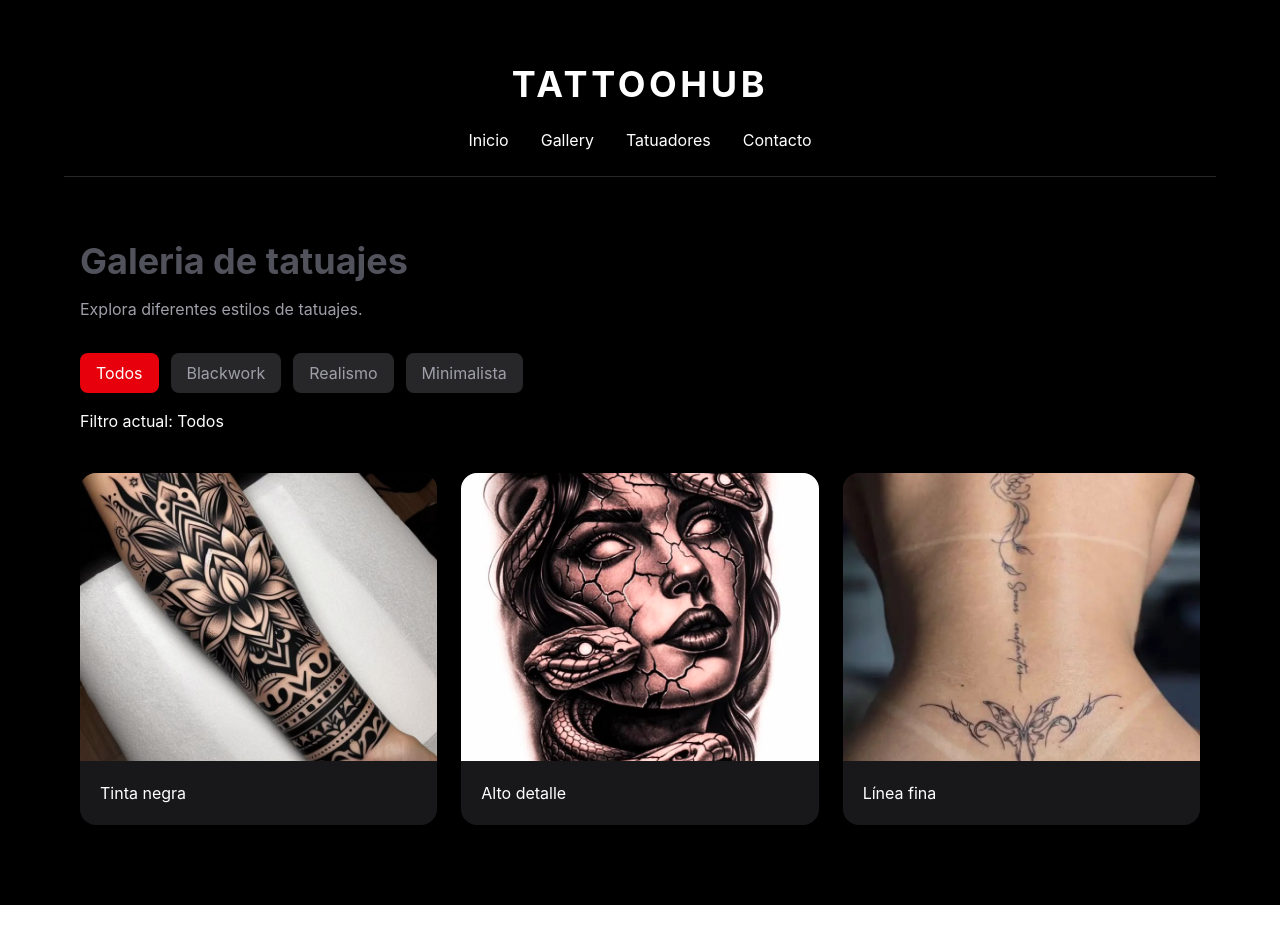
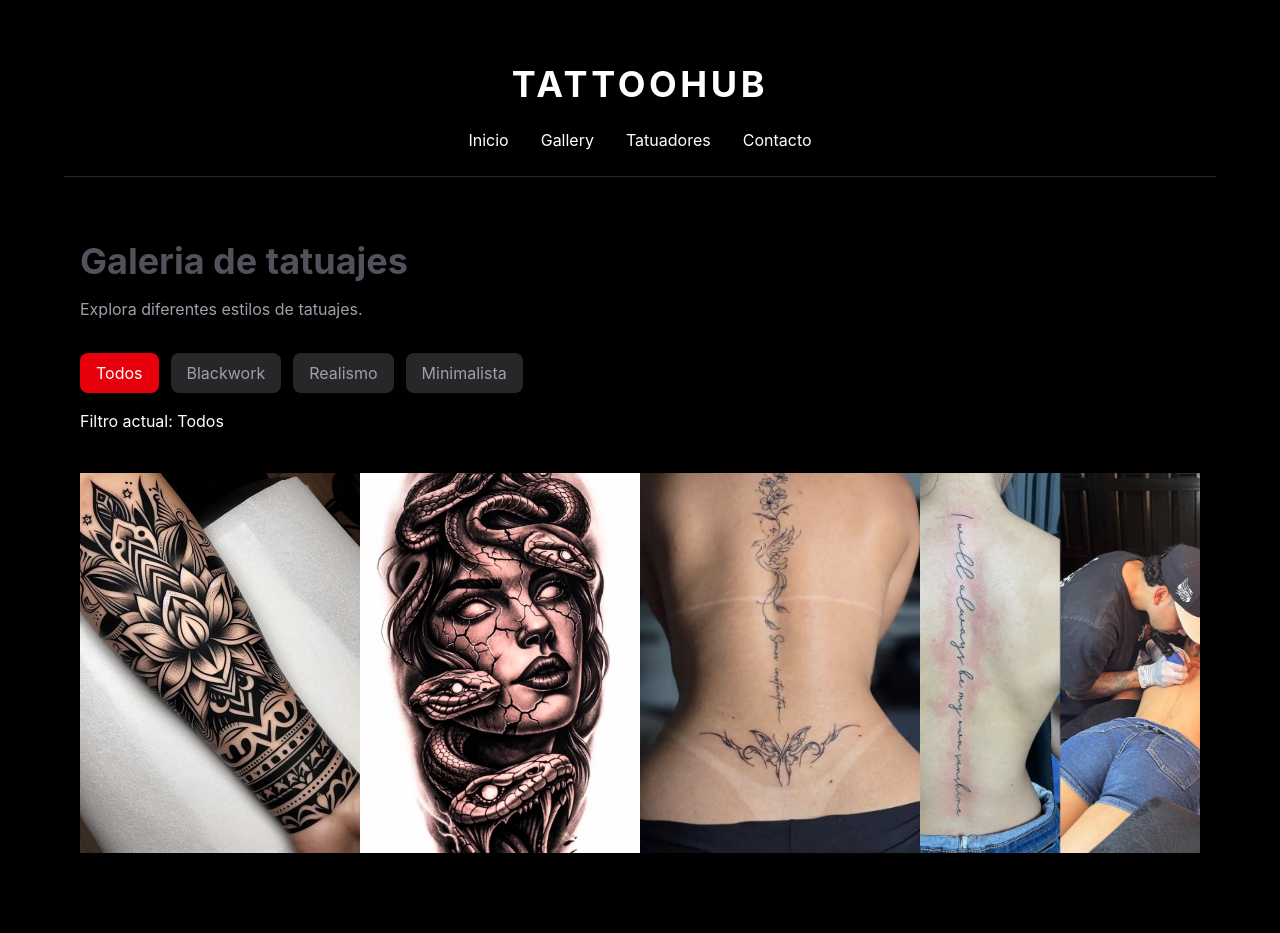
Before and after one commit to sebasstianchaveez/TattooHub, a React (Vite) app: page /Gallery in a window 1280 px wide. Before the commit the page ends 905 px from the top, so only its background shows below. Built offline with nearby package versions, Linux system fonts and the light colour scheme.

Commit message:
gallerya y inicio css

```diff
--- a/index.html
+++ b/index.html
@@ -4,7 +4,11 @@
     <meta charset="UTF-8" />
     <link rel="icon" type="image/svg+xml" href="/favicon.svg" />
     <meta name="viewport" content="width=device-width, initial-scale=1.0" />
-    <title>tattohub</title>
+    <meta
+      name="description"
+      content="TattoHub: descubre inspiración, estilos y arte del tatuaje"
+    />
+    <title>TattooHub | Inspiración y arte del tatuaje</title>
   </head>
   <body>
     <div id="root"></div>
--- a/src/components/TattooCard.tsx
+++ b/src/components/TattooCard.tsx
@@ -12,18 +12,18 @@ function TattoCard({ title, style, image }: TattoCardProps) {
   const navigate = useNavigate();
 
   return (
-    <article className="group overflow-hidden rounded-2xl bg-zinc-900 shadow-lg transition-all duration-500 hover:-translate-y-2 hover:shadow-2xl">
+    <article className="tattoo-card">
 
-     <div className="relative overflow-hidden">
+     <div className="tattoo-image-container">
         <img
           src={image}
           alt={title}
-          className="h-72 w-full object-cover"
+          className="tattoo-image"
         />
 
-        <div className="absolute inset-0 flex items-end bg-black/0 p-6 opacity-0 transition-all duration-500 group-hover:bg-black/50 group-hover:opacity-100">
+        <div className=" tattoo-overlay">
 
-          <div className="translate-y-6 transition-transform duration-500 group-hover:translate-y-0">
+          <div className="tattoo-content">
               <h2 className="text-2xl font-bold text-white">
                 {title}
               </h2>
@@ -45,9 +45,7 @@ function TattoCard({ title, style, image }: TattoCardProps) {
 
       </div>
 
-      <div className="p-5">
-        <p className="text-white">{style}</p>
-      </div>
+
 
 
 
--- a/src/data/tattoos.tsx
+++ b/src/data/tattoos.tsx
@@ -1,6 +1,7 @@
 import blackwork from '../assets/Tattoos/blackwork.jpg'
 import realismo from '../assets/Tattoos/Realismo.jpg'
 import minimalista from '../assets/Tattoos/minimalista.jpg'
+import Caro from '../assets/Tattoos/Caro.jpg'
 
 export const tattoos = [
   {
@@ -39,4 +40,17 @@ export const tattoos = [
     difficulty: 'Intermedio',
     image: minimalista,
   },
+
+  {
+    id: 'caro',
+    title: 'Caro',
+    style: 'Tinta negra y colores',
+    description:
+    'El estilo Caro se caracteriza por su uso de colores vibrantes, diseños clásicos y motivos simbólicos.',
+    detail: 'Colores vibrantes',
+    placement: ' espalda',
+    duration: '4 - 8 horas',
+    difficulty: 'Intermedio',
+    image: Caro,
+  }
 ]
--- a/src/index.css
+++ b/src/index.css
@@ -33,12 +33,108 @@ body {
 
 .nav-link:hover::after{
   transform:scalex(1);
+
 }
+/*contendor de tattocard*/
+.tattoo-card {
+  overflow: hidden;
+  border-radius: 0px;
+  background: transparent;
+  transition: transform 0.5s ease, box-shadow 0.5s ease;
+}
+
+.tattoo-card:hover {
+  transform: translateY(-8px);
+  box-shadow: 0 20px 40px rgba(0, 0, 0, 0.35);
+}
+
+.tattoo-image-container {
+  position: relative;
+  overflow: hidden;
+}
+
+.tattoo-image {
+  display: block;
+  width: 100%;
+  height: 380px;
+  object-fit: cover;
+  transition: transform 0.5s ease;
+}
+
+.tattoo-card:hover .tattoo-image {
+  transform: scale(1.05);
+}
+
+.tattoo-overlay {
+  position: absolute;
+  inset: 0;
+  display: flex;
+  align-items: flex-end;
+  padding: 24px;
+  background: rgba(0, 0, 0, 0);
+  opacity: 0;
+  transition:opacity 0.5s ease,background 0.5s ease;
+}
+
+.tattoo-card:hover .tattoo-overlay {
+  opacity: 1;
+  background: rgba(0, 0, 0, 0.2);
+}
+
+.tattoo-content {
+  transform: translateY(24px);
+  transition: transform 0.5s ease;
+}
+
+.tattoo-card:hover .tattoo-content {
+  transform: translateY(0);
+}
+
+.home-grid {
+  margin-top: 40px;
+  display: grid;
+  grid-template-columns: repeat(4, minmax(0, 1fr));
+  gap: 1px;
+  justify-content: center;
+}
+
+
+
+
+
+
+
 
 /* Animación de entrada para las tarjetas */
 .tattoo-card {
   animation: tattooEnter 0.6s ease-out both;
+
 }
+
+.tattoo-card:hover {
+  transform: translateY(-8px);
+  box-shadow: 0 20px 40px rgba(0, 0, 0, 0.35);
+}
+
+
+/*efecto zoom card*/
+
+
+.detail-image-container {
+  overflow: hidden;
+
+}
+
+.detail-image {
+  display: block;
+  width: 100%;
+  transition: transform 0.5s ease;
+}
+
+.detail-image-container:hover .detail-image{
+  transform: scale(1.02);
+}
+
 
 @keyframes tattooEnter {
   from {
@@ -52,8 +148,37 @@ body {
   }
 }
 
+
+
+  /*estilo card*/
+  .tattoo-grid {
+    margin-top: 40px;
+    display: grid;
+    grid-template-columns: repeat(4,220px);
+    gap: 0px;
+    justify-content: center;
+
+  }
+
+  @media(min-width :768px){
+
+    .tattoo-grid{
+      grid-template-columns: repeat(2,minimax(0,1fr));
+
+    }
+  }
+
+  @media (min-width: 1024px) {
+    .tattoo-grid {
+      grid-template-columns: repeat(4, minmax(0, 1fr));
+    }
+  }
+
+
+
+
 /* Animación de entrada para la imagen del detalle */
-.tattoo-image-enter {
+.detail-image-container {
   animation: imageEnter 0.8s ease-out both;
 }
 
--- a/src/page/Gallery.tsx
+++ b/src/page/Gallery.tsx
@@ -78,7 +78,7 @@ function Gallery() {
                     Filtro actual: {filter}
                 </p>
 
-               <div className="tattoo-grid mt-10 grid grid-cols-1 gap-6 md:grid-cols-2 lg:grid-cols-3">
+               <div className="tattoo-grid">
                     {filteredTattoos.map((tattoo) => (
                         <div className="tattoo-card" key={`${filter}-${tattoo.title}`}>
                             <TattooCard
--- a/src/page/Home.tsx
+++ b/src/page/Home.tsx
@@ -4,6 +4,7 @@ import TattooCard from '../components/TattooCard'
 import blackwork from '../assets/Tattoos/blackwork.jpg'
 import realismo from '../assets/Tattoos/Realismo.jpg'
 import minimalista from '../assets/Tattoos/minimalista.jpg'
+import Caro from '../assets/Tattoos/Caro.jpg'
 
 
 
@@ -32,11 +33,17 @@ function Home (){
             Explorar tatuajes
         </Link>
 
-        <div className="grid grid-cols-1 gap-6 mt-10 md:grid-cols-2 lg:grid-cols-3">
+        <div className="home-grid">
             <TattooCard
                 title="Blackwork"
                 style="Tinta negra"
                 image={blackwork}
+            />
+
+             <TattooCard
+                title="Caro"
+                style="Línea fina"
+                image={Caro}
             />
 
             <TattooCard
@@ -50,6 +57,7 @@ function Home (){
                 style="Línea fina"
                 image={minimalista}
             />
+
         </div>
     </section>
   </main>
--- a/src/page/TattooDetail.tsx
+++ b/src/page/TattooDetail.tsx
@@ -20,11 +20,11 @@ return (
 
         <div className="grid gap-10 md:grid-cols-2">
 
-            <div className="overflow-hidden rounded-2xl">
+            <div className="detail-image-container">
                 <img
                     src={tattoo.image}
                     alt={tattoo.title}
-                    className="tattoo-image-enter h-full max-h-150 w-full object-cover"
+                    className="detail-image  h-full max-h-150 w-full object-cover"
                 />
             </div>
 
```
Also changed, not shown: src/assets/Tattoos/Caro.jpg (added).
